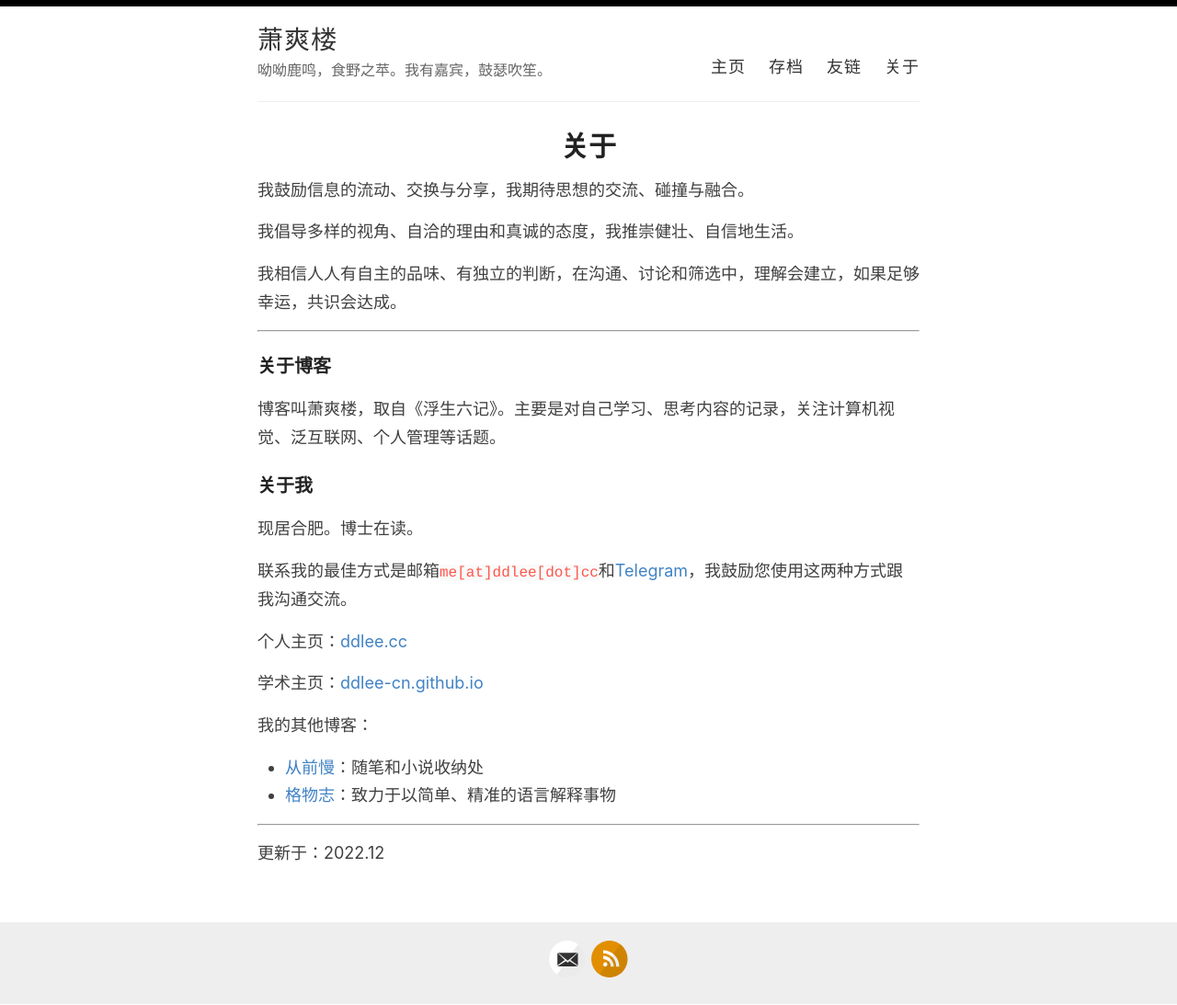
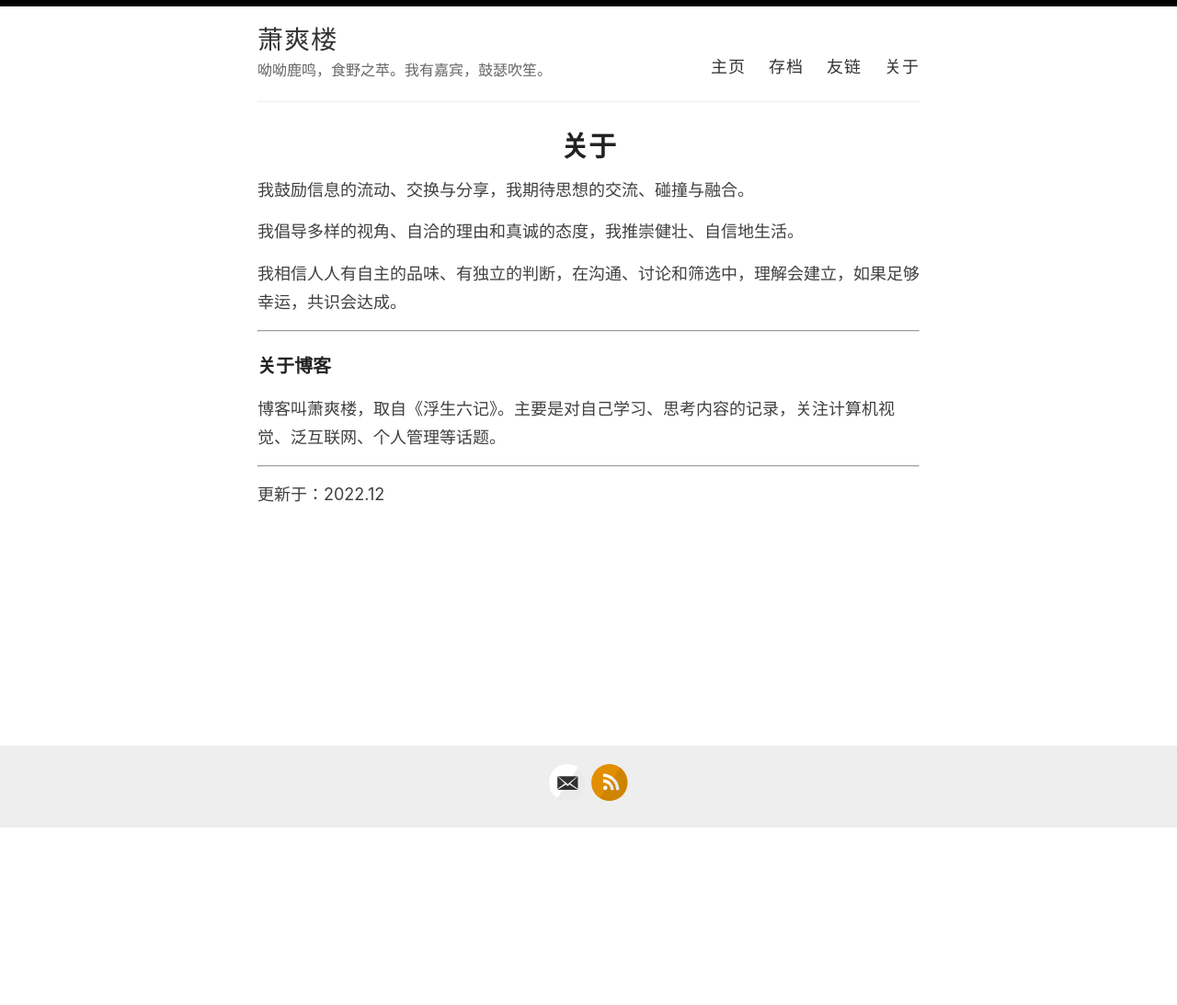
Before and after one commit to ddlee-cn/tech_blog, a Jekyll site: the page built from _pages/about.md, in a window 1280 px wide. Shown: the whole page at 92% size. Built offline with Jekyll 4.4.1, drawn with Linux system fonts in a browser that asks for light colours; after the commit the page ends 901 px from its top, so only the background shows below that.

Commit message:
Update about.md

```diff
--- a/_pages/about.md
+++ b/_pages/about.md
@@ -27,23 +27,6 @@ permalink: /about/
 
 --- -->
 
-### 关于我
-
-现居合肥。博士在读。
-
-<!-- 现居上海。在为成为一流的研究者作准备。 -->
-
-联系我的最佳方式是邮箱`me[at]ddlee[dot]cc`和[Telegram](https://t.me/ddleecn)，我鼓励您使用这两种方式跟我沟通交流。
-
-个人主页：[ddlee.cc](https://ddlee.cc)
-
-学术主页：[ddlee-cn.github.io](https://ddlee-cn.github.io)
-
-我的其他博客：
-<!-- - [ddlee每周分享](https://ddlee.cc/tech-weekly/about/)：每周推送我认为值得分享的信息 -->
-- [从前慢](https://ddlee.home.blog)：随笔和小说收纳处
-- [格物志](https://things.ddlee.cc)：致力于以简单、精准的语言解释事物
-
 ---
 
 更新于：2022.12
```
